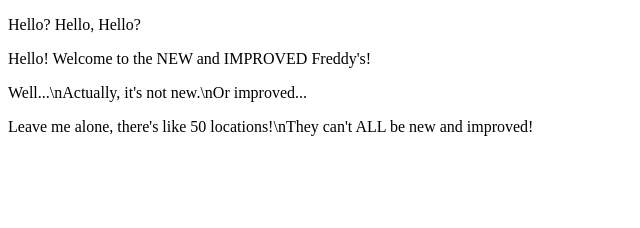
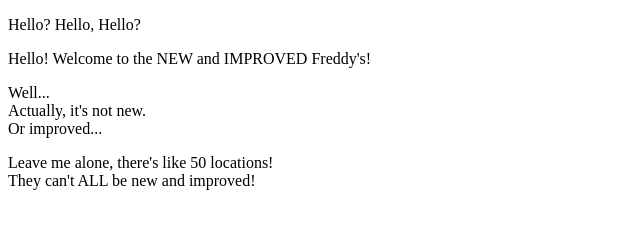
Before and after one commit to a-queer-garden-hose/a-queer-garden-hose.github.io, a plain HTML site: page index.html in a window 1280 px wide. Shown: the whole page, without its empty margins (0-640 px from the left). Drawn offline with Linux system fonts and the light colour scheme.

Commit message:
Update index.html

```diff
--- a/index.html
+++ b/index.html
@@ -3,7 +3,7 @@
 <body>
 <p>Hello? Hello, Hello?</p>
 <p>Hello! Welcome to the NEW and IMPROVED Freddy's!</p>
-<p>Well...\nActually, it's not new.\nOr improved...</p>
-<p>Leave me alone, there's like 50 locations!\nThey can't ALL be new and improved!</p>
+<p>Well...<br>Actually, it's not new.<br>Or improved...</p>
+<p>Leave me alone, there's like 50 locations!<br>They can't ALL be new and improved!</p>
 </body>
 </html>
```
